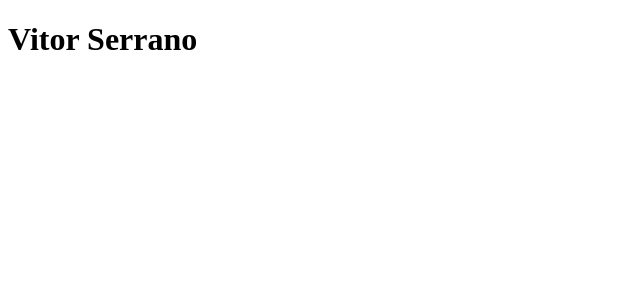
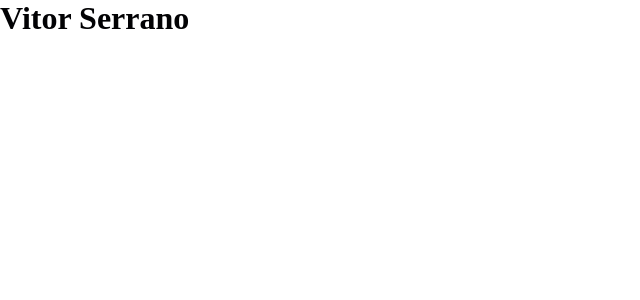
Before and after one commit to vitorserrano/vitorserrano.me, a Next.js app: page / in a window 1280 px wide. Shown: the top 300 px of the page, without its empty margins (0-640 px from the left). Built offline with nearby package versions, Linux system fonts and the light colour scheme.

Commit message:
chore: add styled-components and create theme

```diff
--- a/src/pages/_app.tsx
+++ b/src/pages/_app.tsx
@@ -1,7 +1,16 @@
 import { AppProps } from 'next/app'
+import { ThemeProvider } from 'styled-components'
 
-const MyApp = ({ Component, pageProps }: AppProps): JSX.Element => {
-  return <Component {...pageProps} />
+import { appTheme } from '../styles/theme'
+import GlobalStyle from '../styles/global'
+
+const MyApp = ({ Component, pageProps }: AppProps) => {
+  return (
+    <ThemeProvider theme={appTheme}>
+      <Component {...pageProps} />
+      <GlobalStyle />
+    </ThemeProvider>
+  )
 }
 
 export default MyApp
--- /dev/null
+++ b/src/pages/_document.tsx
@@ -0,0 +1,63 @@
+import Document, {
+  DocumentInitialProps,
+  DocumentContext,
+  Html,
+  Head,
+  Main,
+  NextScript,
+} from 'next/document'
+import { ServerStyleSheet } from 'styled-components'
+
+export default class MyDocument extends Document {
+  static async getInitialProps(
+    ctx: DocumentContext
+  ): Promise<DocumentInitialProps> {
+    const sheet = new ServerStyleSheet()
+    const originalRenderPage = ctx.renderPage
+
+    try {
+      ctx.renderPage = () =>
+        originalRenderPage({
+          enhanceApp: App => props => sheet.collectStyles(<App {...props} />),
+        })
+
+      const initialProps = await Document.getInitialProps(ctx)
+      return {
+        ...initialProps,
+        styles: (
+          <>
+            {initialProps.styles}
+            {sheet.getStyleElement()}
+          </>
+        ),
+      }
+    } finally {
+      sheet.seal()
+    }
+  }
+
+  render(): JSX.Element {
+    return (
+      <Html lang="pt">
+        <Head>
+          <meta charSet="utf-8" />
+
+          <link
+            href="https://fonts.googleapis.com/css2?family=Rajdhani:wght@500;700&display=swap"
+            rel="stylesheet"
+          />
+
+          <link
+            href="https://fonts.googleapis.com/css2?family=Inter&display=swap"
+            rel="stylesheet"
+          />
+        </Head>
+
+        <body>
+          <Main />
+          <NextScript />
+        </body>
+      </Html>
+    )
+  }
+}
--- /dev/null
+++ b/src/styles/global.ts
@@ -0,0 +1,16 @@
+import { createGlobalStyle, css } from 'styled-components'
+
+export default createGlobalStyle`
+  * {
+    margin: 0;
+    padding: 0;
+    box-sizing: border-box;
+  }
+
+  body {
+    ${({ theme: { colors } }) => css`
+      background-color: ${colors.background};
+      color: ${colors.text};
+    `}
+  }
+`
--- /dev/null
+++ b/src/styles/theme/breakpoints/devices.ts
@@ -0,0 +1,6 @@
+export const devices = {
+  sm: '@media only screen and (max-width: 30rem)',
+  md: '@media only screen and (max-width: 48em)',
+  lg: '@media only screen and (max-width: 62em)',
+  xl: '@media only screen and (max-width: 80em)',
+}
--- /dev/null
+++ b/src/styles/theme/breakpoints/fontSizes.ts
@@ -0,0 +1,6 @@
+export const fontSizes = {
+  sm: '1.125rem',
+  md: '1.5rem',
+  lg: '2.5rem',
+  xl: '3.5rem',
+}
--- /dev/null
+++ b/src/styles/theme/breakpoints/index.ts
@@ -0,0 +1,2 @@
+export { fontSizes } from './fontSizes'
+export { devices } from './devices'
--- /dev/null
+++ b/src/styles/theme/colors.ts
@@ -0,0 +1,13 @@
+export const colors = {
+  // background: '#020204',
+  // backgroundLight: '#17191F',
+  // text: '#F1F1F1',
+  // description: '#a8a8b3',
+  // primary: '#692ACC',
+
+  background: '#fff',
+  backgroundLight: '#f2f2f2',
+  text: '#020204',
+  description: '#565658',
+  primary: '#692ACC',
+}
--- /dev/null
+++ b/src/styles/theme/fonts.ts
@@ -0,0 +1,4 @@
+export const fonts = {
+  heading: "'Rajdhani', sans-serif",
+  text: "'Inter', sans-serif",
+}
--- /dev/null
+++ b/src/styles/theme/index.ts
@@ -0,0 +1,15 @@
+import { DefaultTheme } from 'styled-components'
+
+import { colors } from './colors'
+import { fonts } from './fonts'
+
+import { fontSizes, devices } from './breakpoints'
+
+export const appTheme: DefaultTheme = {
+  colors,
+  fonts,
+  breakpoints: {
+    fontSizes,
+    devices,
+  },
+}
```
Also changed, not shown: src/styles/theme/styled.d.ts (added, +17 -0 lines).
